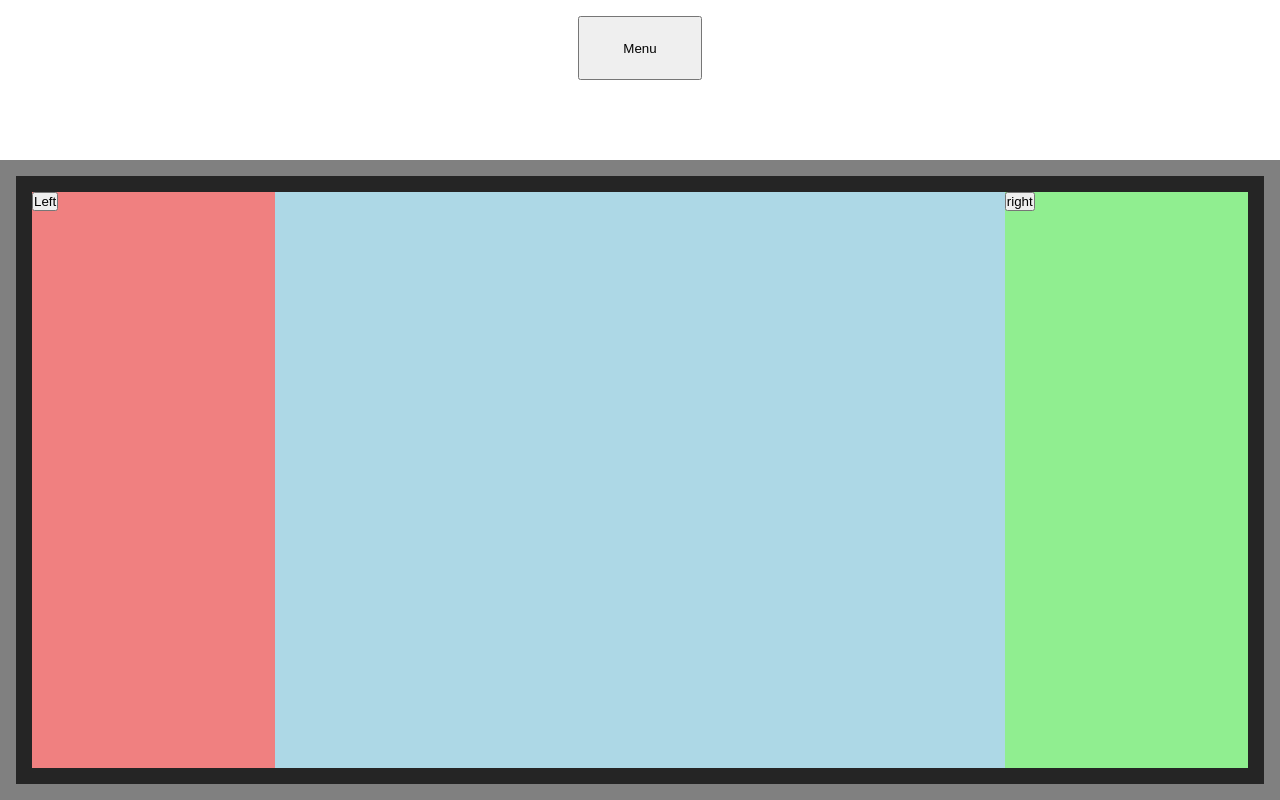
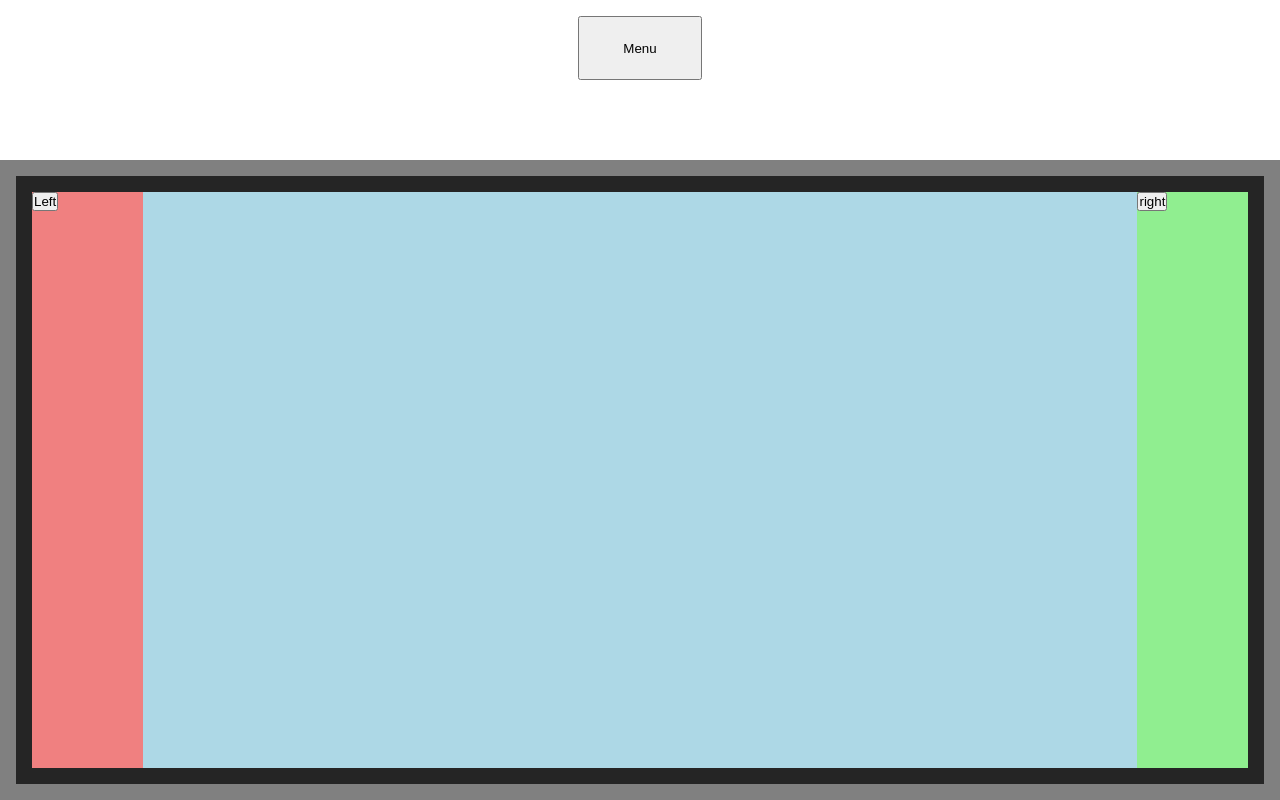
Before and after one commit to eustaquiogalano/dynamic-user-interface-practice, a website built with webpack: page src/index.html in a window 1280 px wide. Built offline with nearby package versions, Linux system fonts and the light colour scheme.

Commit message:
style: adjust width to widen the image container

```diff
--- a/src/styles.css
+++ b/src/styles.css
@@ -62,7 +62,7 @@ body {
       display: flex;
 
       .arrow {
-        width: 20%;
+        width: 10%;
         height: 100%;
       }
 
@@ -71,7 +71,7 @@ body {
       }
 
       #images-and-circles-container {
-        width: 60%;
+        width: 90%;
         background-color: lightblue;
       }
 
```
